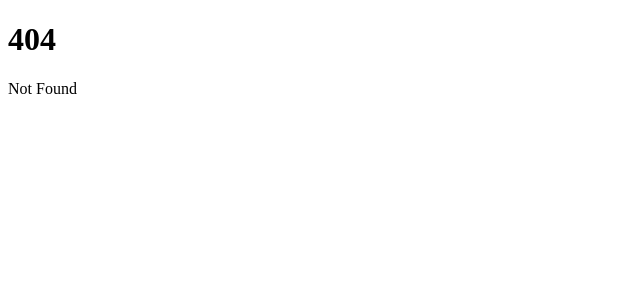
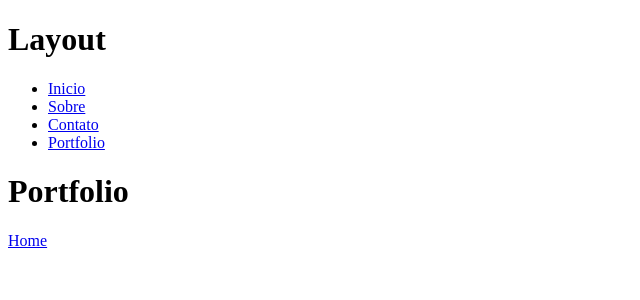
Before and after one commit to gui18br/Sveltekit_First-project, a SvelteKit app: page /portfolio in a window 1280 px wide. Before the commit this address had no page. Shown: the top 300 px of the page, without its empty margins (0-640 px from the left). Built offline with nearby package versions, Linux system fonts and the light colour scheme.

Commit message:
feat: add routes and layout.

```diff
--- /dev/null
+++ b/src/routes/+layout.svelte
@@ -0,0 +1,10 @@
+<h1>Layout</h1>
+<ul>
+    <li><a href="/">Inicio</a></li>
+    <li><a href="/sobre">Sobre</a></li>
+    <li><a href="/contato">Contato</a></li>
+    <li><a href="/portfolio">Portfolio</a></li>
+</ul>
+
+
+<slot />
--- a/src/routes/+page.svelte
+++ b/src/routes/+page.svelte
@@ -1,2 +1 @@
-<h1>Welcome to SvelteKit</h1>
-<p>Visit <a href="https://kit.svelte.dev">kit.svelte.dev</a> to read the documentation</p>
+<h1>Meu site</h1>
--- /dev/null
+++ b/src/routes/contato/+page.svelte
@@ -0,0 +1,2 @@
+<h1>Contato</h1>
+<a href="/">Home</a>
--- /dev/null
+++ b/src/routes/portfolio/+page.svelte
@@ -0,0 +1,2 @@
+<h1>Portfolio</h1>
+<a href="/">Home</a>
--- /dev/null
+++ b/src/routes/sobre/+page.svelte
@@ -0,0 +1,2 @@
+<h1>Sobre</h1>
+<a href="/">Home</a>
```
